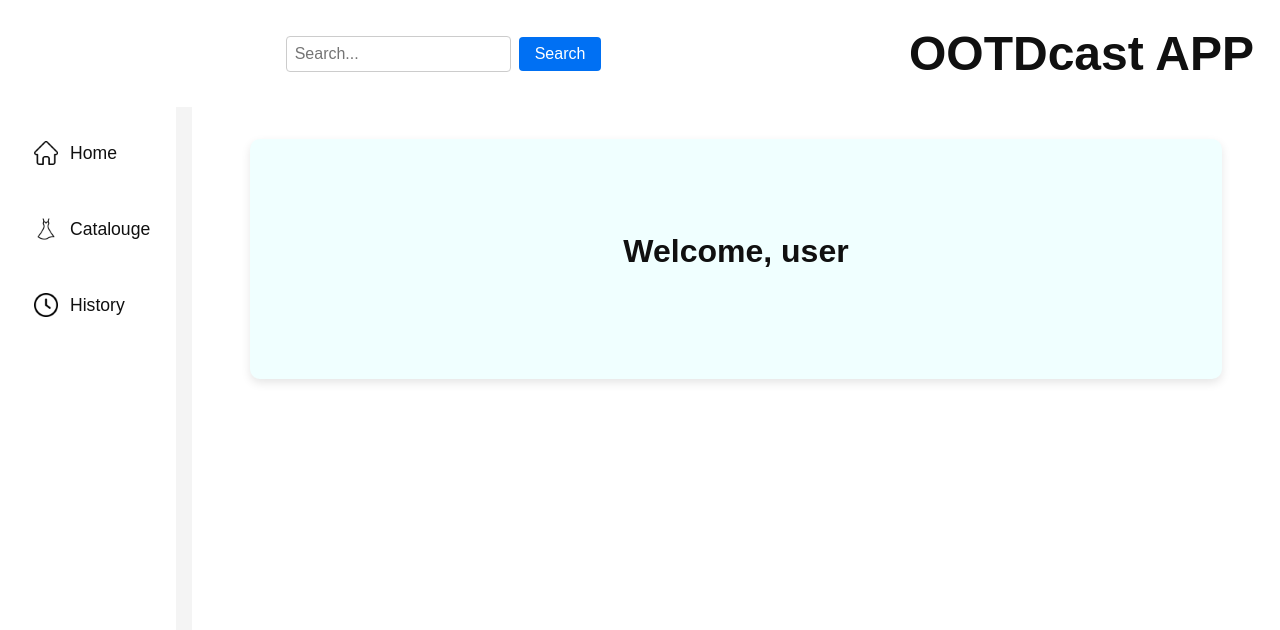
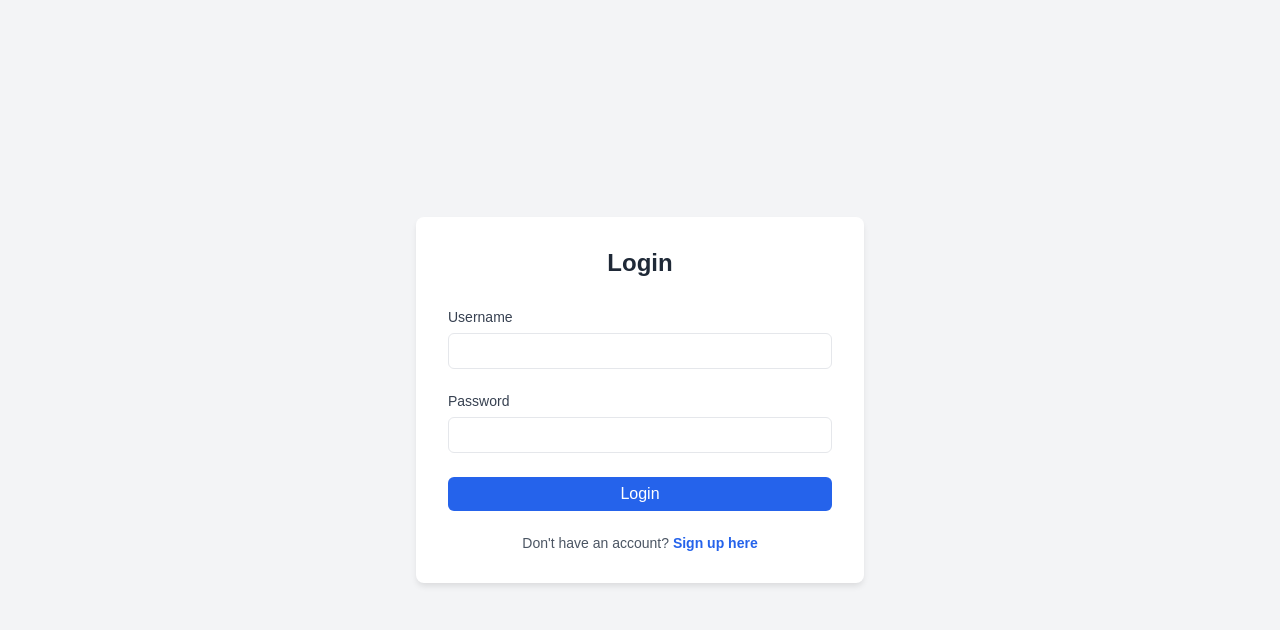
Before and after one commit to jteengfo/ootdcast, a Next.js app in the folder frontend/ootdcast/: page / in a window 1280 px wide. Shown: the top 630 px of the page. Built offline with nearby package versions, Linux system fonts and the light colour scheme.

Commit message:
made login.js to React component

```diff
--- a/frontend/ootdcast/src/app/auth/login/page.js
+++ b/frontend/ootdcast/src/app/auth/login/page.js
@@ -1,5 +1,5 @@
 // src/app/auth/login/page.js
-import LoginPage from './login';
+import LoginPage from '../../../components/Login';
 
 export default function Login() {
   return <LoginPage />;
--- a/frontend/ootdcast/src/app/page.js
+++ b/frontend/ootdcast/src/app/page.js
@@ -3,11 +3,12 @@ import Header from "./../components/Header";
 import Sidebar from "./../components/Sidebar";
 import Greeting from "./../components/Greeting";
 import SearchBar from "@/components/Searchbar";
+import Login from "../components/Login";
 
 export default function Home() {
   return (
     <div className={styles.page}>
-      <div className={styles.header}>
+      {/* <div className={styles.header}>
         <SearchBar />
         <Header />
       </div>
@@ -22,7 +23,8 @@ export default function Home() {
             </div>
           </div>
         </main>
-      </div>
+      </div> */}
+      <Login/ >
     </div>
   );
 }
```
Also changed, not shown: frontend/ootdcast/src/components/Login.jsx (renamed from frontend/ootdcast/src/app/auth/login/login.js).
